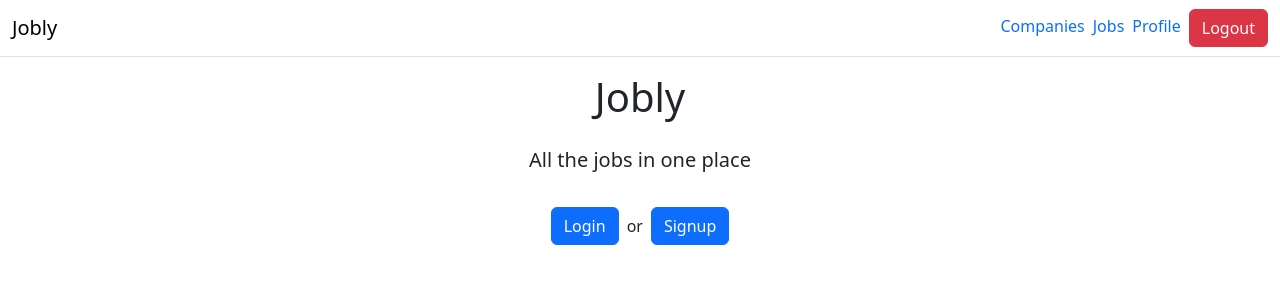
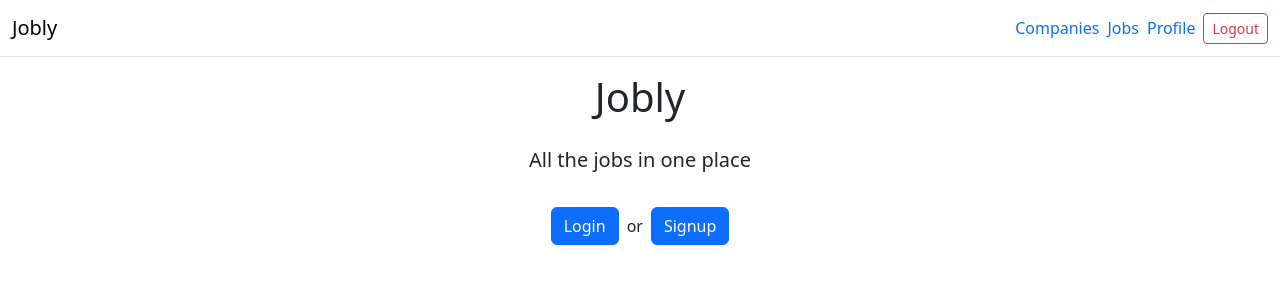
Before and after one commit to seth-vargas/react-jobly-frontend, a React (Vite) app: page / in a window 1280 px wide. Shown: the top 300 px of the page. Built offline with nearby package versions, Linux system fonts and the light colour scheme.

Commit message:
Styles added to index.html; Minor changes made

```diff
--- a/index.html
+++ b/index.html
@@ -10,6 +10,15 @@
       integrity="sha384-T3c6CoIi6uLrA9TneNEoa7RxnatzjcDSCmG1MXxSR1GAsXEV/Dwwykc2MPK8M2HN"
       crossorigin="anonymous"
     />
+    <style>
+      .box {
+        transition: box-shadow 0.3s;
+      }
+      .box:hover {
+        box-shadow: 0 0 11px rgba(13, 110, 253, 1);
+        cursor: pointer;
+      }
+    </style>
 
     <title>Jobly</title>
   </head>
--- a/src/CompanyCard.jsx
+++ b/src/CompanyCard.jsx
@@ -1,7 +1,7 @@
 /* eslint-disable react/prop-types */
 export default function CompanyCard({ company }) {
   return (
-    <div className="card mb-3">
+    <div className="card mb-3 box">
       <div className="card-body">
         <h5 className="card-title">{company.name}</h5>
         <p className="card-text mt-3">{company.description}</p>
--- a/src/JobInfo.jsx
+++ b/src/JobInfo.jsx
@@ -1,7 +1,7 @@
 /* eslint-disable react/prop-types */
 export default function JobInfo({ job }) {
   return (
-    <div className="card mb-3">
+    <div className="card mb-3 box">
       <div className="card-body">
         <h5 className="card-title">{job.title}</h5>
         <h6 className="card-subtitle">{job.name}</h6>
--- a/src/Navbar.jsx
+++ b/src/Navbar.jsx
@@ -7,7 +7,7 @@ export default function Navbar() {
         <Link className="navbar-brand" to="/">
           Jobly
         </Link>
-        <div>
+        <div className="d-flex align-items-center">
           <Link to="/companies" className="me-2 text-decoration-none">
             Companies
           </Link>
@@ -17,7 +17,7 @@ export default function Navbar() {
           <Link to="/profile" className="me-2 text-decoration-none">
             Profile
           </Link>
-          <Link to="/logout" className="btn btn-danger">
+          <Link to="/logout" className="btn btn-outline-danger btn-sm">
             Logout
           </Link>
         </div>
```
